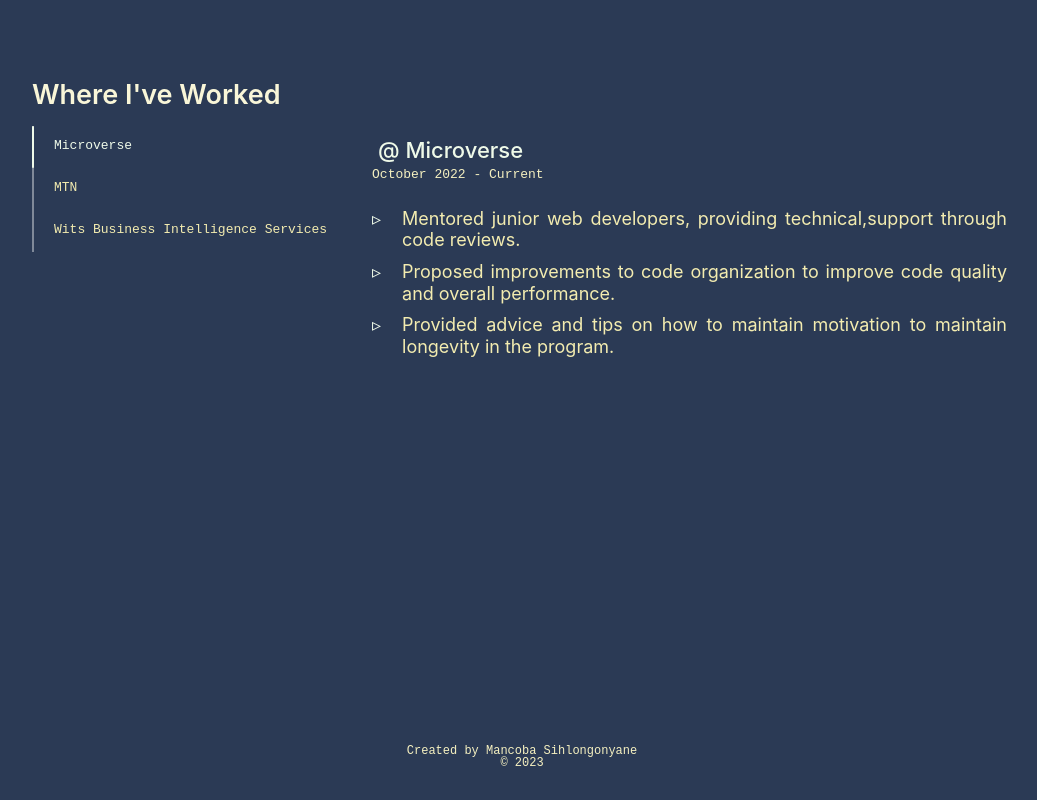
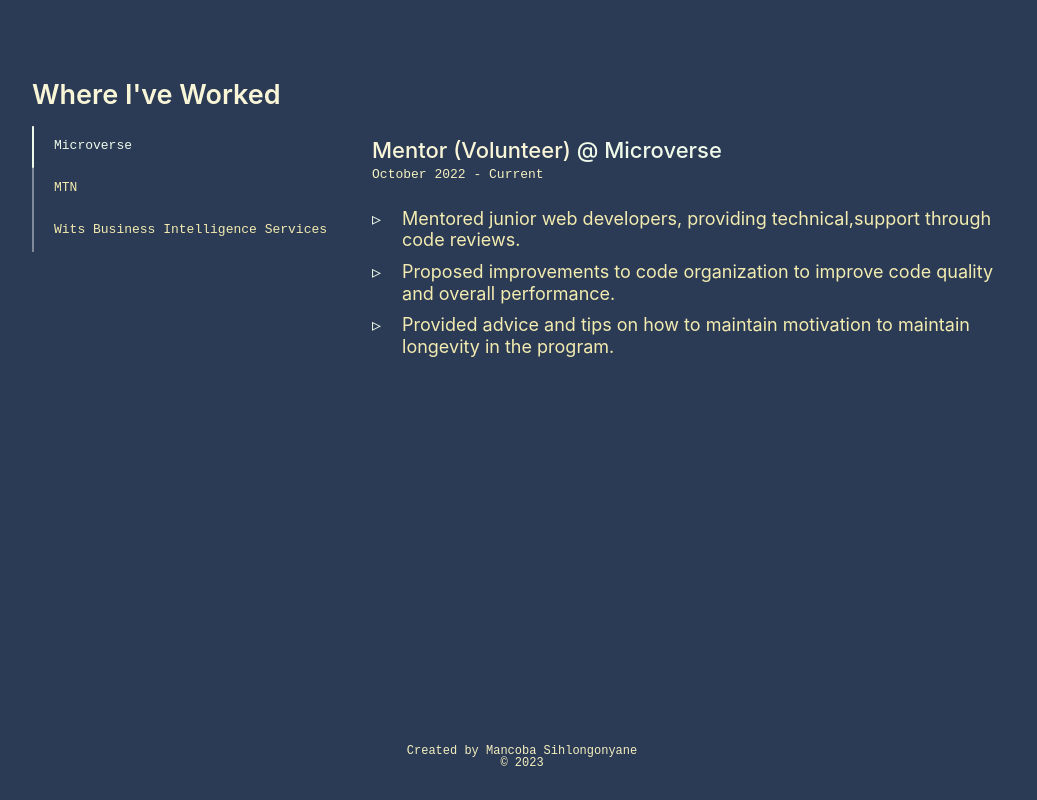
Before and after one commit to manq2010/portfolio-v1, a React (Create React App) app: page /experience in a window 1280 px wide. Shown: the whole page, without its empty margins (118-1155 px from the left). Built offline with nearby package versions, Linux system fonts and the light colour scheme.

Commit message:
Update experience section

```diff
--- a/src/components/Experience.js
+++ b/src/components/Experience.js
@@ -1,4 +1,5 @@
 import React, { useState } from 'react';
+import { CSSTransition } from 'react-transition-group';
 import styled from 'styled-components';
 import { v4 as uuidv4 } from 'uuid';
 import experienceData from '../data/experienceData';
@@ -109,9 +110,10 @@
           ))}
           <StyledHighlight activeTab={activeTab} />
         </TabListContainer>
+        <CSSTransition in={activeTab !== 0} timeout={250} classNames="fade">
           <JobDetails>
             <h3>
-            <span>{experienceData[activeTab].jobtitle}</span>
+              <span>{experienceData[activeTab].jobTitle}</span>
               <span className="company">
                   &nbsp;@&nbsp;
                 <a href={experienceData[activeTab].url} className="inline-link">
@@ -126,10 +128,14 @@
                     experienceData[activeTab].points
                     && (
                       experienceData[activeTab].points
-                      .map((point) => <li key={uuidv4()}><p>{point}</p></li>))
+                        .map((point) => (
+                          <li key={uuidv4()}>{point}</li>
+                        ))
+                    )
               }
             </ul>
           </JobDetails>
+        </CSSTransition>
       </div>
     </ExperienceWrapper>
   );
```
Lines whose indentation alone changed are shown as unchanged.
